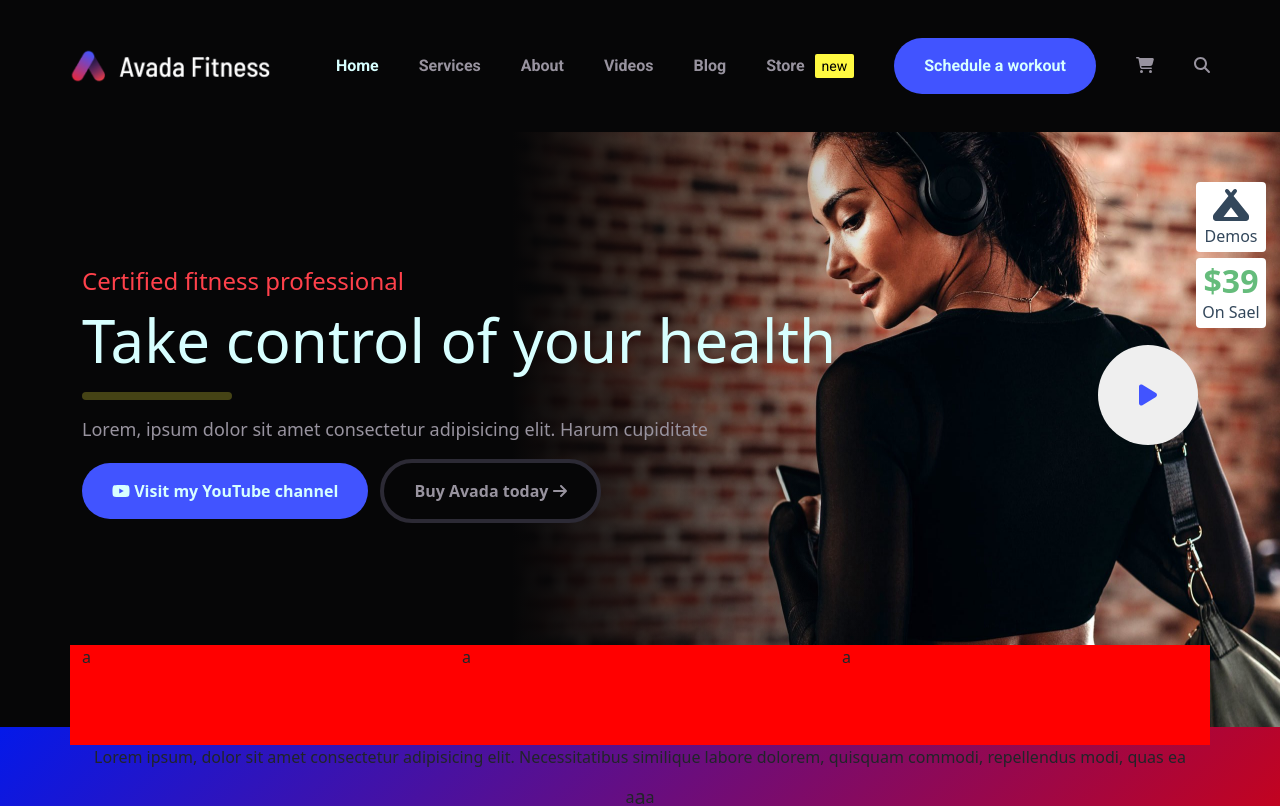
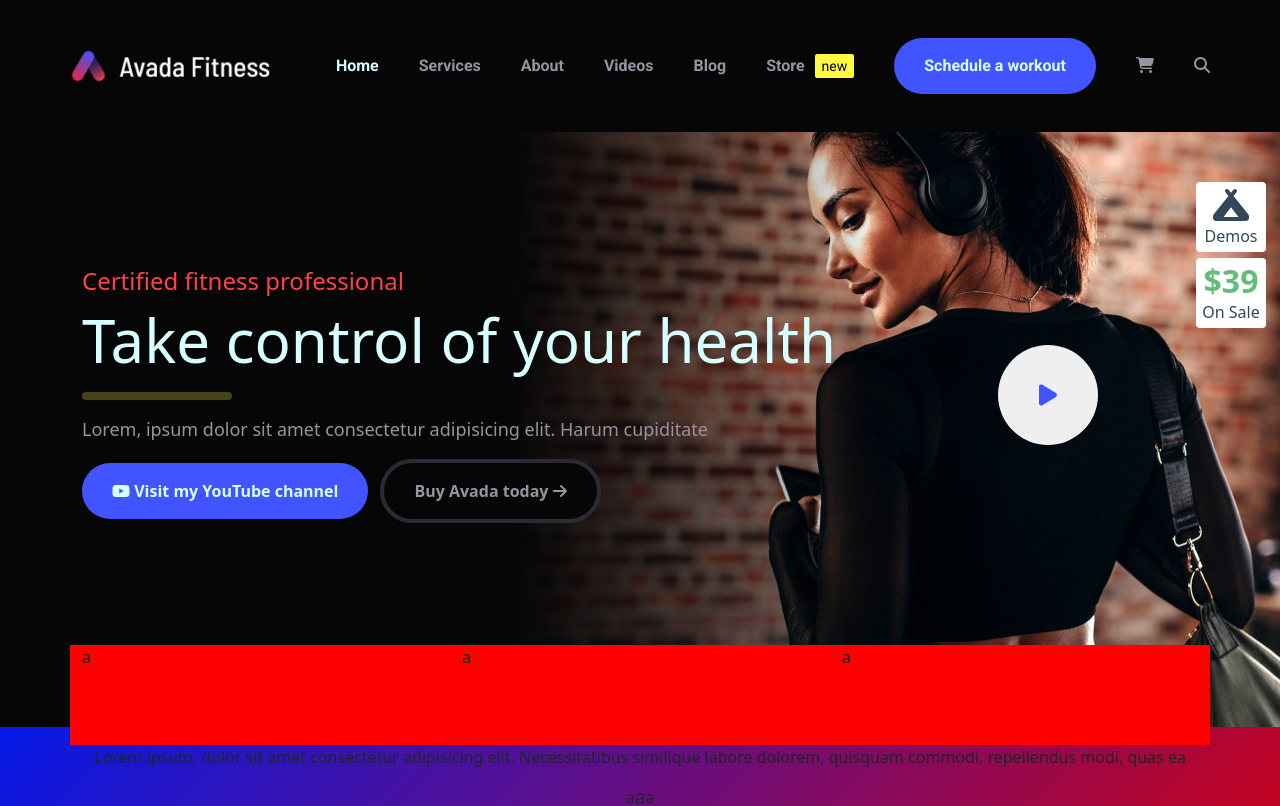
Before and after one commit to AndreaGul/proj-html-vuejs, a Vue app: page / in a window 1280 px wide. Shown: the top 806 px of the page. Built offline with nearby package versions, Linux system fonts and the light colour scheme.

Commit message:
fix: margin play button

```diff
--- a/src/components/components-main/AppMainInfo.vue
+++ b/src/components/components-main/AppMainInfo.vue
@@ -42,7 +42,7 @@ export default {
         </button>
         <button class="advices-button">
           <h2 class="m-0 sale-prize">$39</h2>
-          <p class="m-0">On Sael</p>
+          <p class="m-0">On Sale</p>
         </button>
       </div>
     </div>
@@ -90,6 +90,10 @@ export default {
       .default-button-blu {
         margin-right: 12px;
       }
+
+      .play-button {
+        margin: 0 100px;
+      }
     }
 
     .advices-buttons {
```
